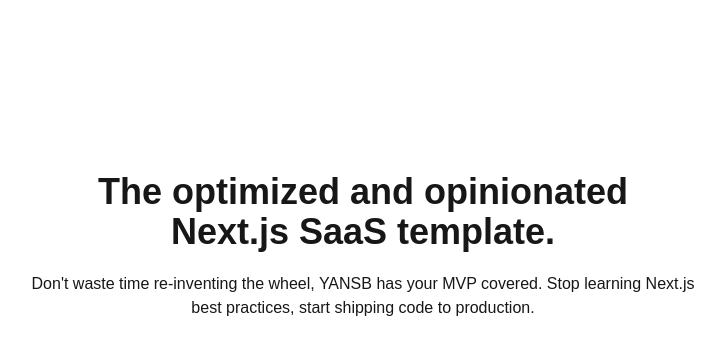
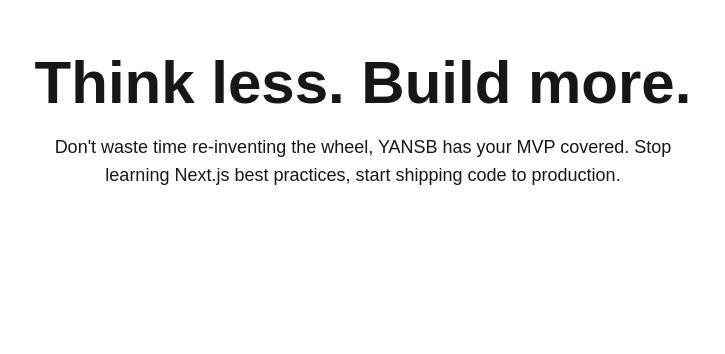
Before and after one commit to randysim/yansb, a Next.js app: page / in a window 1280 px wide. Shown: the part 164-518 px from the top of the page, without its empty margins (277-1002 px from the left). Built offline with nearby package versions, Linux system fonts and the light colour scheme; no server answers.

Commit message:
feat: fix hero

```diff
--- a/src/app/(landing)/page.tsx
+++ b/src/app/(landing)/page.tsx
@@ -2,9 +2,9 @@
   return (
     <div>
       {/* HERO SECTION */}
-      <section className="flex flex-col items-center justify-center h-screen text-center">
-        <h1 className="font-bold text-4xl max-w-xl p-5">The optimized and opinionated Next.js SaaS template.</h1>
-        <h4 className="max-w-2xl">
+      <section className="flex flex-col items-center justify-center h-[550px] text-center">
+        <h1 className="font-bold text-6xl max-w-3xl p-5">Think less. Build more.</h1>
+        <h4 className="max-w-2xl text-lg">
           Don't waste time re-inventing the wheel,
           YANSB has your MVP covered. Stop learning
           Next.js best practices, start shipping
```
